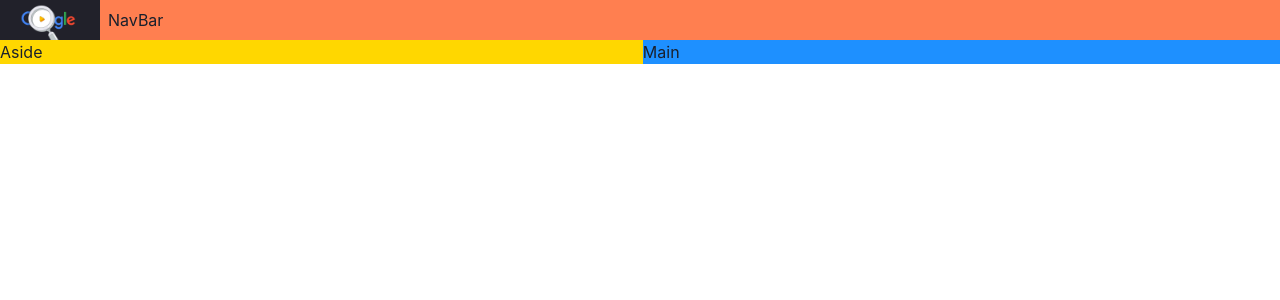
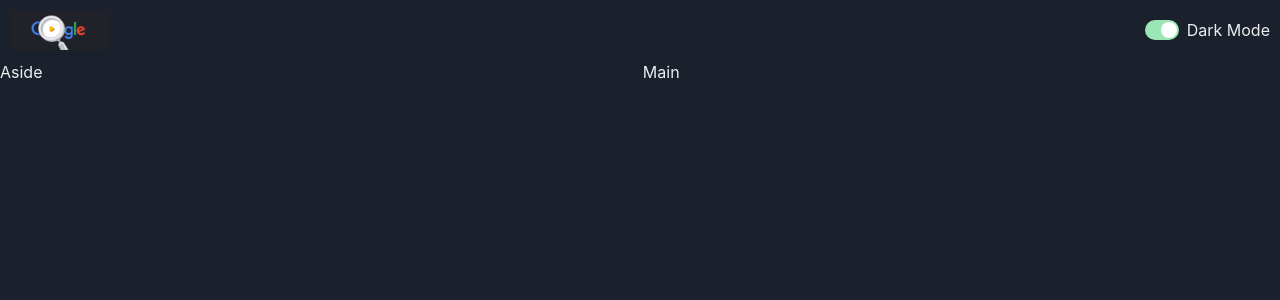
Before and after one commit to kttran80/game-hub, a React (Vite) app: page / in a window 1280 px wide. Shown: the top 300 px of the page. Built offline with nearby package versions, Linux system fonts and the light colour scheme.

Commit message:
switch mode

```diff
--- a/src/App.tsx
+++ b/src/App.tsx
@@ -1,4 +1,4 @@
-import { Grid, GridItem, Show, Text } from "@chakra-ui/react";
+import { Grid, GridItem, Show } from "@chakra-ui/react";
 import NavBar from "./components/NavBar";
 
 function App() {
@@ -9,17 +9,13 @@
         lg: `"nav nav" "aside main"`,
       }}
     >
-      <GridItem area="nav" bg="coral">
+      <GridItem area="nav">
         <NavBar />
       </GridItem>
       <Show above="lg">
-        <GridItem area="aside" bg="gold">
-          Aside
-        </GridItem>
+        <GridItem area="aside">Aside</GridItem>
       </Show>
-      <GridItem area="main" bg="dodgerblue">
-        Main
-      </GridItem>
+      <GridItem area="main">Main</GridItem>
     </Grid>
   );
 }
--- /dev/null
+++ b/src/components/ColorModeSwitch.tsx
@@ -0,0 +1,17 @@
+import { HStack, Switch, Text, useColorMode } from "@chakra-ui/react";
+
+const ColorModeSwitch = () => {
+  const { toggleColorMode, colorMode } = useColorMode();
+  return (
+    <HStack>
+      <Switch
+        isChecked={colorMode === "dark"}
+        onChange={toggleColorMode}
+        colorScheme="green"
+      />
+      <Text>Dark Mode</Text>
+    </HStack>
+  );
+};
+
+export default ColorModeSwitch;
--- a/src/components/NavBar.tsx
+++ b/src/components/NavBar.tsx
@@ -1,11 +1,12 @@
 import { HStack, Image, Text } from "@chakra-ui/react";
 import logo from "../assets/logo.gif";
+import ColorModeSwitch from "./ColorModeSwitch";
 
 const NavBar = () => {
   return (
-    <HStack>
+    <HStack justifyContent="space-between" padding="10px">
       <Image src={logo} maxW="100px" />
-      <Text>NavBar</Text>
+      <ColorModeSwitch />
     </HStack>
   );
 };
--- a/src/main.tsx
+++ b/src/main.tsx
@@ -1,12 +1,14 @@
 import React from "react";
 import ReactDOM from "react-dom/client";
-import { ChakraProvider } from "@chakra-ui/react";
+import { ChakraProvider, ColorModeScript } from "@chakra-ui/react";
+import theme from "./theme.ts";
 import App from "./App.tsx";
 import "./index.css";
 
 ReactDOM.createRoot(document.getElementById("root")!).render(
   <React.StrictMode>
-    <ChakraProvider>
+    <ChakraProvider theme={theme}>
+      <ColorModeScript initialColorMode={theme.config.initialColorMode} />
       <App />
     </ChakraProvider>
   </React.StrictMode>
--- /dev/null
+++ b/src/theme.ts
@@ -0,0 +1,8 @@
+import { extendTheme, ThemeConfig } from "@chakra-ui/react";
+
+const config: ThemeConfig = {
+  initialColorMode: "dark",
+};
+
+const theme = extendTheme({ config });
+export default theme;
```
